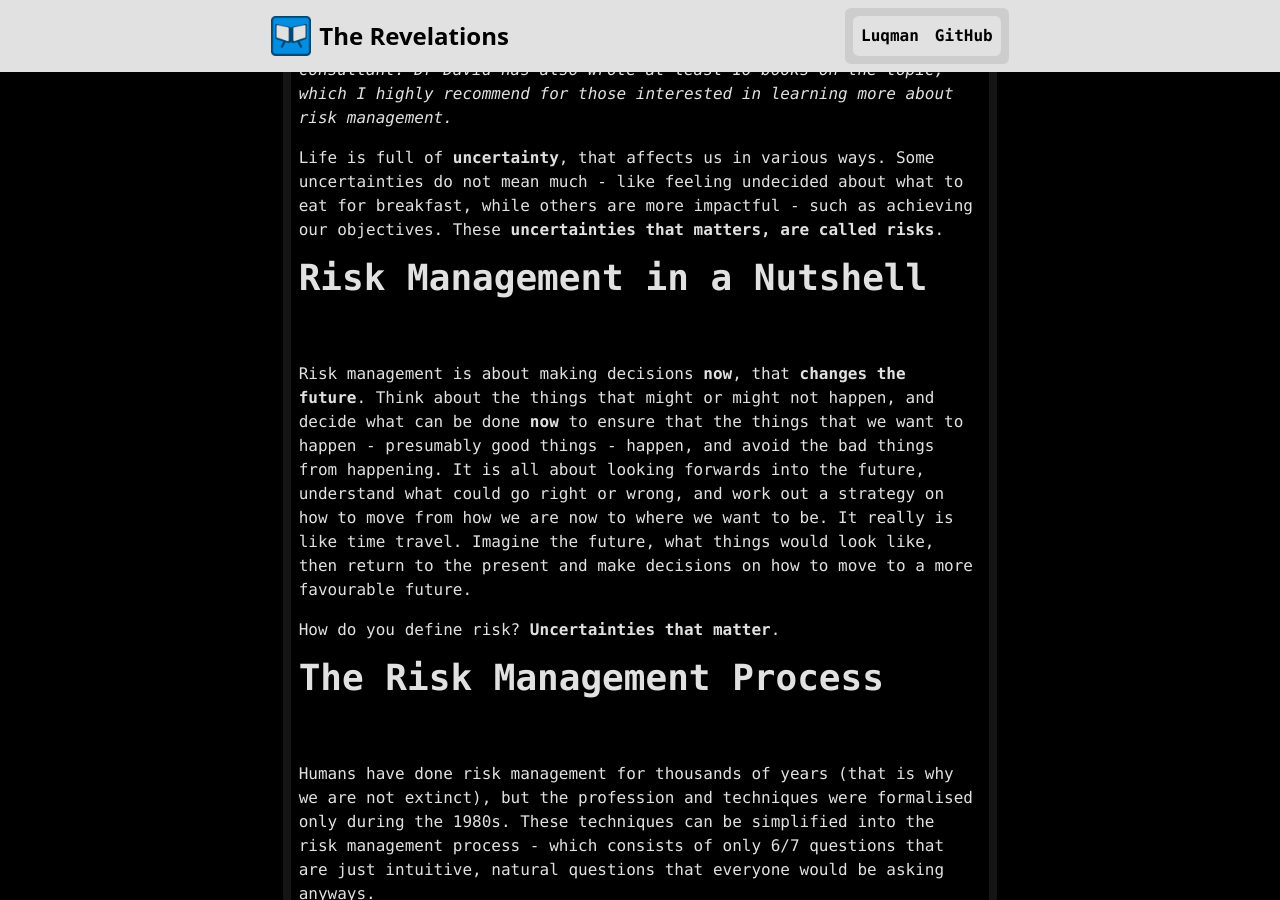
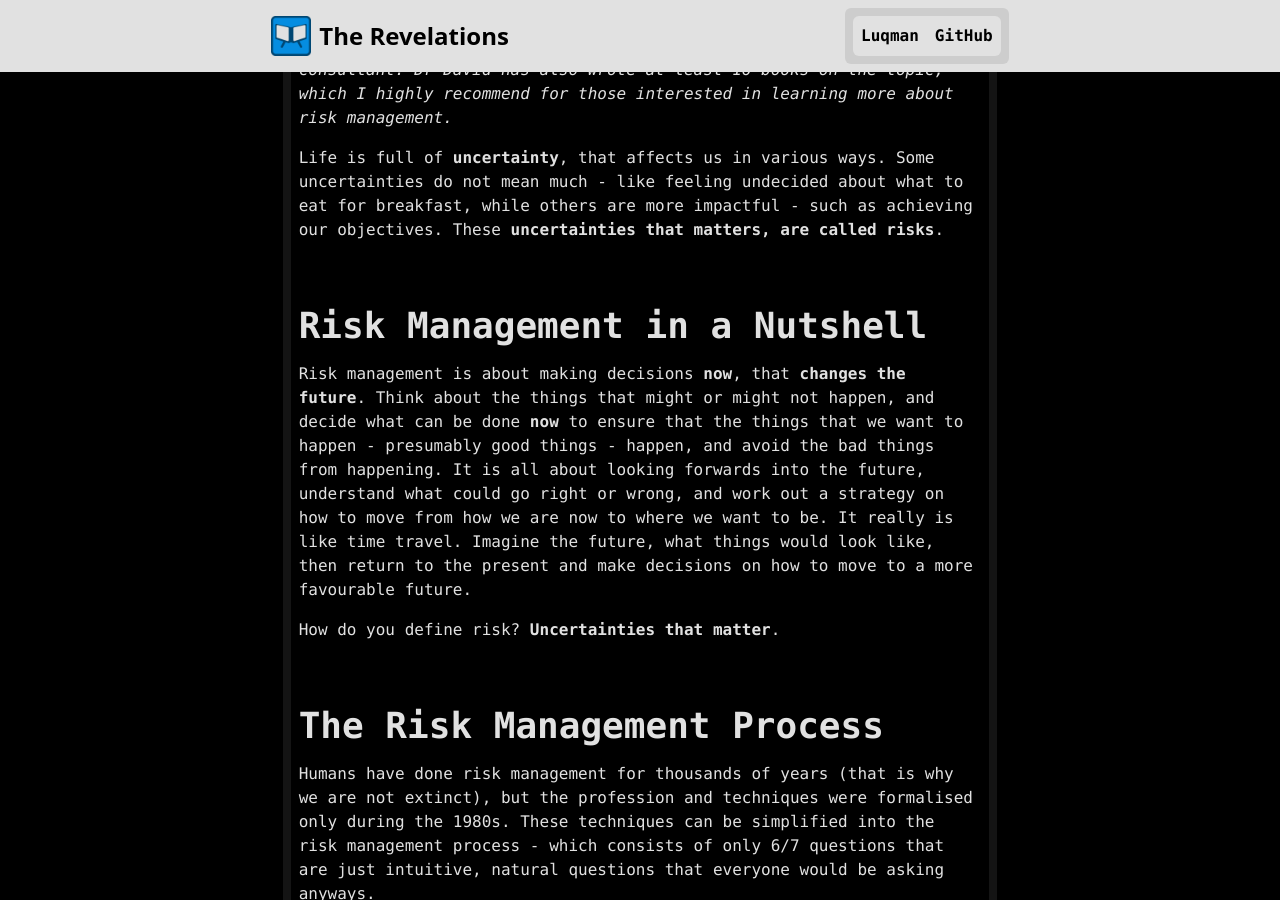
Before and after one commit to theluqmn/revelations, a Jekyll site: the page built from articles/risk-management.md, in a window 1280 px wide and 900 px high, scrolled down 434 px. Built offline with Jekyll 4.4.1, drawn with Linux system fonts in a browser that asks for light colours; nearby versions of some CDN libraries.

Commit message:
PADDING TOP

```diff
--- a/_layouts/post.html
+++ b/_layouts/post.html
@@ -37,7 +37,7 @@
                 </p>
 
                 <div class="p-2 rounded-md bg-black">
-                    <div class="text-[rgb(225,225,225)] font-mono space-y-4 [&_h2]:pb-12 [&_h2]:text-4xl [&_h2]:font-semibold [&_h3]:text-2xl [&_h3]:pb-8 [&_h3]:font-semibold [&_a]:text-[rgb(52,152,219)]">
+                    <div class="text-[rgb(225,225,225)] font-mono space-y-4 [&_h2]:pt-12 [&_h2]:text-4xl [&_h2]:font-semibold [&_h3]:text-2xl [&_h3]:pt-8 [&_h3]:font-semibold [&_a]:text-[rgb(52,152,219)]">
                         {{ content }}
                     </div>
                 </div>
```
